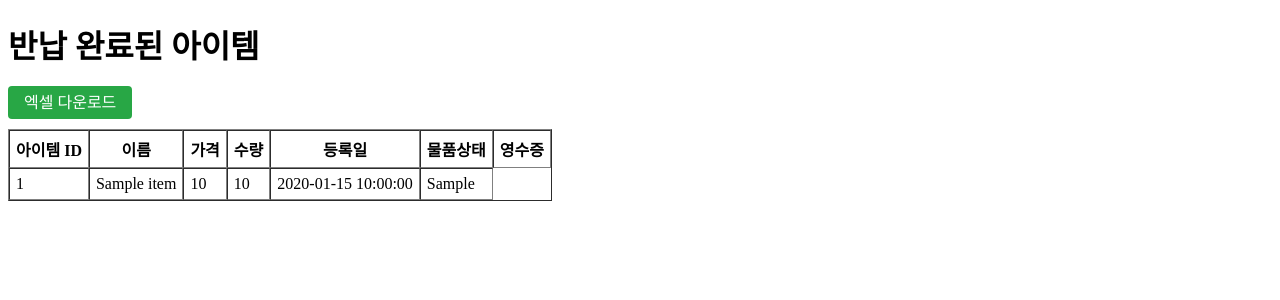
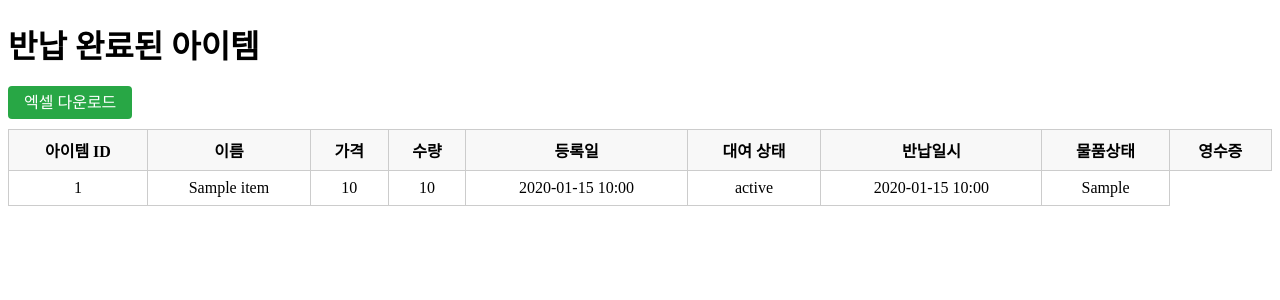
Before and after one commit to lehoyeon/2025_05_20-Flask_project, a Flask app: template templates/return_item.html in a window 1280 px wide. Shown: the top 300 px of the page. Run offline with Flask 3, Linux system fonts and the light colour scheme; the template is opened without the code that fills it: most values are stand-ins (such as "Sample title", 1, 10 or a date in 2020).

Commit message:
return_items
update
excel downloads
view

```diff
--- a/app.py
+++ b/app.py
@@ -3,6 +3,10 @@ from datetime import datetime
 import pandas as pd       # DataFrame 및 엑셀 저장용
 import io                 # 메모리 버퍼에 엑셀을 저장하기 위함
 from db import Database   # 사용자 정의 DB 연결 클래스
+import pymysql
+from openpyxl.utils import get_column_letter
+from openpyxl.styles import numbers
+from openpyxl.styles import Alignment
 
 app = Flask(__name__)
 db = Database()
@@ -16,13 +20,15 @@ def get_return_item():
             cursor.execute("""
                 SELECT
                     i.item_id, i.name, i.price, i.quantity, i.created_at,
-                    r.status, r.return_date, r.item_condition
+                    r.status, r.return_date, r.item_condition AS item_condition
                 FROM rentals r
                 JOIN items i ON r.item_id = i.item_id
-                WHERE r.status = '반납 완료'
+                WHERE r.status = '반납완료'
             """)
             items = cursor.fetchall()
+            print(items)
         return render_template('return_item.html', items=items)
+
     except Exception as e:
         return str(e), 500
 
@@ -33,28 +39,74 @@ def get_return_item():
 def download_returns():
     try:
         query = """
-        SELECT i.item_id, i.name, i.price, i.quantity, i.created_at, r.item_condition,
-               u.name AS user_name, r.return_date
-        FROM rentals r
-        JOIN items i ON r.item_id = i.item_id
-        JOIN users u ON r.user_id = u.user_id
-        WHERE r.status = '반납완료'
-        """
+                SELECT
+                    i.item_id, i.name, i.price, i.quantity, i.created_at,
+                    r.status, r.return_date, r.item_condition AS item_condition
+                FROM rentals r
+                JOIN items i ON r.item_id = i.item_id
+                WHERE r.status = '반납완료'
+            """
 
         with db.connection.cursor() as cursor:
             cursor.execute(query)
             results = cursor.fetchall()
 
+            if not results:
+                return "반납완료 상태의 데이터가 없습니다", 204
+
         # 컬럼명 정의
-        df = pd.DataFrame(results, columns=[
-            '물품ID', '물품명', '가격', '수량', '등록일시', '물품상태', '사용자명', '반납일시'
-        ])
+        df = pd.DataFrame(results)
+        df.rename(columns={
+            'item_id':'아이템ID',
+            'name':'이름',
+            'price':'가격',
+            'quantity':'수량',
+            'created_at':'등록일',
+            'status':'대여 상태',
+            'return_date':'반납일시',
+            'item_condition':'물품상태'
+        }, inplace=True)
 
         # 메모리 버퍼에 저장
         output = io.BytesIO()
-        df.to_excel(output, index=False, engine='openpyxl')
+        with pd.ExcelWriter(output, engine='openpyxl') as writer:
+            df.to_excel(writer, index=False, sheet_name='반납리스트')
+
+            worksheet = writer.sheets['반납리스트']
+
+            column_widths = {
+                '아이템ID': 10,
+                '이름': 20,
+                '가격': 12,
+                '수량': 8,
+                '등록일': 25,
+                '대여 상태': 12,
+                '반납일시': 25,
+                '물품상태': 12
+            }
+
+            for col_num, col_name in enumerate(df.columns, 1):  # 1-based index
+                col_letter = get_column_letter(col_num)
+                width = column_widths.get(col_name, 15)
+                worksheet.column_dimensions[col_letter].width = width
+
+                # 날짜 형식 지정 (등록일과 반납일시 컬럼)
+            date_fmt = numbers.FORMAT_DATE_DATETIME  # 'yyyy-mm-dd hh:mm:ss'
+            for row in range(2, len(df) + 2):  # 데이터 행들 (엑셀은 1부터, 1행은 헤더)
+                worksheet[f'E{row}'].number_format = date_fmt  # 등록일 열(E)
+                worksheet[f'G{row}'].number_format = date_fmt  # 반납일시 열(G)
+
+            alignment = Alignment(horizontal='center', vertical='center')
+
+            max_row = len(df) + 1  # 데이터 행 수 + 헤더 1행
+            max_col = len(df.columns)
+
+            for row in range(1, max_row + 1):  # 헤더 포함
+                for col in range(1, max_col + 1):
+                    cell = worksheet.cell(row=row, column=col)
+                    cell.alignment = alignment
+
         output.seek(0)
-
         return send_file(
             output,
             as_attachment=True,
--- a/templates/return_item.html
+++ b/templates/return_item.html
@@ -3,20 +3,43 @@
 <head>
   <meta charset="UTF-8" />
   <title>반납 완료 아이템 목록</title>
+  <style>
+    table {
+      border-collapse: collapse;
+      width: 100%;
+    }
+    th, td {
+      border: 1px solid #ccc;
+      padding: 8px;
+      text-align: center;
+    }
+    th {
+      background-color: #f8f8f8;
+    }
+    .button {
+      padding: 0.5em 1em;
+      background: #28a745;
+      color: white;
+      text-decoration: none;
+      border-radius: 4px;
+    }
+    .button:hover {
+      background: #218838;
+    }
+  </style>
 </head>
 <body>
   <h1>반납 완료된 아이템</h1>
 
   <!-- 엑셀 다운로드 버튼 -->
   <div style="margin-bottom:1em;">
-    <a href="{{ url_for('download_returns') }}"
-       style="padding:0.5em 1em; background:#28a745; color:white; text-decoration:none; border-radius:4px;">
+    <a href="{{ url_for('download_returns') }}" class="button">
       엑셀 다운로드
     </a>
   </div>
 
   {% if items %}
-    <table border="1" cellpadding="6" cellspacing="0">
+    <table>
       <thead>
         <tr>
           <th>아이템 ID</th>
@@ -24,19 +47,23 @@
           <th>가격</th>
           <th>수량</th>
           <th>등록일</th>
+          <th>대여 상태</th>
+          <th>반납일시</th>
           <th>물품상태</th>
           <th>영수증</th>
         </tr>
       </thead>
       <tbody>
-        {% for it in items %}
+        {% for i in items %}
         <tr>
-          <td>{{ it.item_id }}</td>
-          <td>{{ it.name }}</td>
-          <td>{{ it.price }}</td>
-          <td>{{ it.quantity }}</td>
-          <td>{{ it.created_at }}</td>
-          <td>{{ it.item_condition or it.status }}</td>
+          <td>{{ i.item_id }}</td>
+          <td>{{ i.name }}</td>
+          <td>{{ i.price }}</td>
+          <td>{{ i.quantity }}</td>
+          <td>{{ i.created_at.strftime('%Y-%m-%d %H:%M') if i.created_at else '' }}</td>
+          <td>{{ i.status }}</td>
+          <td>{{ i.return_date.strftime('%Y-%m-%d %H:%M') if i.return_date else '' }}</td>
+          <td>{{ i.item_condition }}</td>
         </tr>
         {% endfor %}
       </tbody>
```
